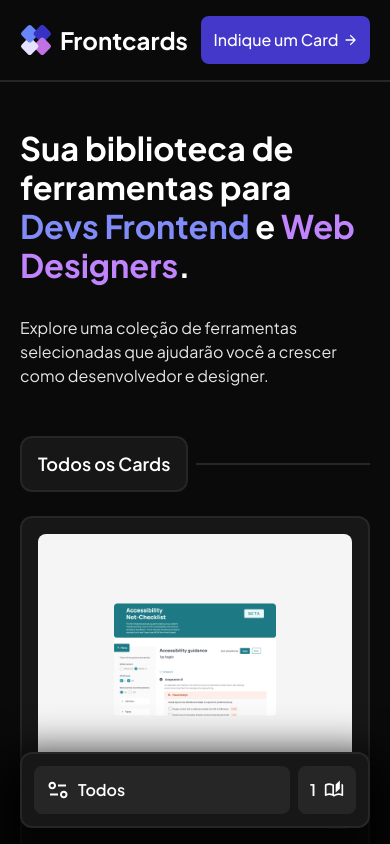
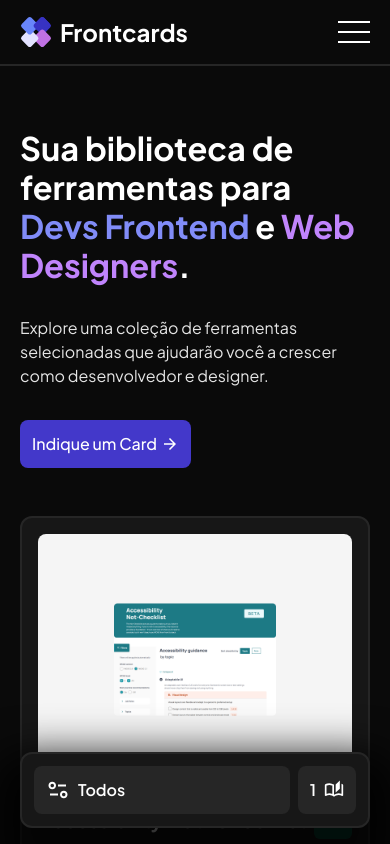
Before and after one commit to SnayderRodrigues/frontcards, a React (Vite) app: page / in a window 390 px wide. Shown: the top 844 px of the page. Built offline with nearby package versions, Linux system fonts and the light colour scheme.

Commit message:
update: Header.jsx styles and responsiveness, fix Card.jsx favorite button size and add Hero.jsx CTA button for mobile screens

```diff
--- a/src/app/resources/Page.jsx
+++ b/src/app/resources/Page.jsx
@@ -33,44 +33,9 @@ const FeaturedTools = () => {
     setSearchParams(params);
   }, [selectedCategory, currentPage, setSearchParams]);
 
-  const categoryTitles = {
-    Todos: "Todos os Cards",
-    Frontend: "Ferramentas para Frontend",
-    Design: "Ferramentas de Design",
-    Aprendizado: "Recursos de Aprendizado",
-    Criadores: "Criadores de Conteúdo",
-  };
 
   return (
     <section className="wrapper">
-      <div className="flex md:hidden items-center gap-2 mb-6">
-        <h2
-          className={`shrink-0 w-fit text-lg xsm:text-xl font-semibold ${
-            selectedCategory === "Todos"
-              ? "bg-neutral-900 border-neutral-800"
-              : ""
-          } ${
-            selectedCategory === "Frontend"
-              ? "bg-indigo-700 border-indigo-700"
-              : ""
-          } ${
-            selectedCategory === "Design"
-              ? "bg-purple-600 border-purple-600"
-              : ""
-          } ${
-            selectedCategory === "Aprendizado"
-              ? "bg-emerald-600 border-emerald-600"
-              : ""
-          } ${
-            selectedCategory === "Criadores"
-              ? "bg-rose-600 border-rose-600"
-              : ""
-          } px-4 py-3 border-2 rounded-xl`}
-        >
-          {categoryTitles[selectedCategory]}
-        </h2>
-        <div className="w-full h-[2px] bg-neutral-800"></div>
-      </div>
       <Filter
         totalPages={totalPages}
         currentPage={currentPage}
--- a/src/components/Button.jsx
+++ b/src/components/Button.jsx
@@ -5,7 +5,7 @@ const Button = ({ text, href }) => {
     <a
       href={href}
       target="_blank"
-      className="w-fit flex items-center gap-1 text-base sm:text-lg lg:text-xl font-medium bg-indigo-700 px-3 py-3 xsm:px-4 xsm:py-3 md:px-6 md:py-4 rounded-lg hover:bg-indigo-800 transition-colors cursor-pointer"
+      className="w-fit flex items-center gap-1 text-base sm:text-lg lg:text-xl font-medium bg-indigo-700 px-3 xsm:px-4 lg:px-6 py-3 xsm:py-3 md:py-[14px] lg:py-4 rounded-lg hover:bg-indigo-800 transition-colors cursor-pointer"
     >
       <span className="shrink-0 xsm:mb-[2px]">{text}</span>
       <svg
--- a/src/components/Card.jsx
+++ b/src/components/Card.jsx
@@ -24,7 +24,7 @@ const Card = ({ tool }) => {
       </div>
       <div className="flex-1 flex flex-col gap-4">
         <div className="flex items-start justify-between gap-2">
-          <span className="text-xl md:text-2xl font-bold">{tool.title}</span>
+          <span className="text-xl md:text-2xl font-bold mt-[5px] md:mt-0">{tool.title}</span>
           <button
             className={`w-fit flex items-center justify-center text-sm font-semibold text-white ${
               tool.category === "Frontend"
@@ -42,7 +42,7 @@ const Card = ({ tool }) => {
               tool.category === "Criadores"
                 ? "bg-rose-900 hover:bg-rose-600"
                 : ""
-            } p-[5px] md:p-[7px] rounded-md transition-colors`}
+            } p-[10px] md:px-2 md:py-[7px] rounded-md transition-colors`}
             onClick={handleFavoriteClick}
           >
             {tool.isFavorite ? (
@@ -86,26 +86,6 @@ const Card = ({ tool }) => {
           <span className="mb-[2px]">{tool.category}</span>
         </div>
       </div>
-      {/* <div
-        className={`hidden md:flex items-center gap-1 absolute top-[18px] right-[18px] z-10 text-sm font-semibold ${
-          tool.category === "Frontend" ? "bg-indigo-700" : ""
-        } ${tool.category === "Design" ? "bg-purple-600" : ""} ${
-          tool.category === "Aprendizado" ? "bg-emerald-600" : ""
-        } ${
-          tool.category === "Criadores" ? "bg-rose-600" : ""
-        } px-3 py-2 rounded-md opacity-0 transition-opacity group-hover:opacity-100`}
-      >
-        <span className="mb-[2px]">Saiba mais</span>
-        <svg
-          xmlns="http://www.w3.org/2000/svg"
-          width="16px"
-          height="16px"
-          viewBox="0 -960 960 960"
-          fill="#fff"
-        >
-          <path d="M647-440H160v-80h487L423-744l57-56 320 320-320 320-57-56 224-224Z" />
-        </svg>
-      </div> */}
     </div>
   );
 };
--- a/src/components/Filter.jsx
+++ b/src/components/Filter.jsx
@@ -114,7 +114,7 @@ const Filter = ({
           {categories.map((category) => (
             <li
               key={category}
-              className={`flex items-center gap-2 p-3 rounded-lg cursor-pointer transition-colors ${
+              className={`flex items-center gap-2 p-3 rounded-lg cursor-pointer transition-colors duration-300 ${
                 selectedCategory === category && selectedCategory === "Todos"
                   ? "bg-neutral-800"
                   : ""
--- a/src/components/Header.jsx
+++ b/src/components/Header.jsx
@@ -15,29 +15,37 @@ const Header = () => {
             Frontcards
           </div>
         </a>
-        <div className="flex items-center gap-2 lg:gap-4 sm:text-lg lg:text-xl font-medium">
+        <button className="aspect-square w-8 xsm:w-10 relative flex flex-col items-center justify-center gap-2 md:hidden">
+          <div className="w-full h-[2px] bg-white"></div>
+          <div className="w-full h-[2px] bg-white"></div>
+          <div className="w-full h-[2px] bg-white"></div>
+        </button>
+        <div className="hidden md:flex items-center gap-2 lg:gap-4 sm:text-lg lg:text-xl font-medium">
           <Link
             to="/"
-            className="hidden md:block px-3 py-2 rounded-lg hover:bg-neutral-800 transition-colors"
+            className="p-2 lg:px-3 lg:py-2 rounded-lg hover:bg-neutral-800 transition-colors"
             onClick={scrollToTop}
           >
             Início
           </Link>
           <Link
             to="/favorites"
-            className="hidden md:block px-3 py-2 rounded-lg hover:bg-neutral-800 transition-colors"
+            className="p-2 lg:px-3 lg:py-2 rounded-lg hover:bg-neutral-800 transition-colors"
             onClick={scrollToTop}
           >
             Favoritos
           </Link>
           <Link
             to="/about"
-            className="hidden md:block px-3 py-2 mr-3 rounded-lg hover:bg-neutral-800 transition-colors"
+            className="p-2 lg:px-3 lg:py-2 mr-2 lg:mr-3 rounded-lg hover:bg-neutral-800 transition-colors"
             onClick={scrollToTop}
           >
             Sobre
           </Link>
-          <Button text="Indique um Card" href="https://forms.gle/Rh2qCEwa7H3DAUQ26" />
+          <Button
+            text="Indique um Card"
+            href="https://forms.gle/Rh2qCEwa7H3DAUQ26"
+          />
         </div>
       </nav>
     </header>
--- a/src/components/Hero.jsx
+++ b/src/components/Hero.jsx
@@ -14,6 +14,23 @@ const Hero = () => {
             Explore uma coleção de ferramentas selecionadas que ajudarão você a
             crescer como desenvolvedor e designer.
           </p>
+          <a
+            href="https://forms.gle/Rh2qCEwa7H3DAUQ26"
+            target="_blank"
+            className="w-fit md:hidden flex items-center gap-1 text-base sm:text-lg font-medium bg-indigo-700 px-3 xsm:px-4 py-3 xsm:py-3 rounded-lg mt-8 transition-colors cursor-pointer"
+          >
+            <span className="shrink-0 xsm:mb-[2px]">Indique um Card</span>
+            <svg
+              xmlns="http://www.w3.org/2000/svg"
+              width="24px"
+              height="24px"
+              viewBox="0 -960 960 960"
+              fill="#fff"
+              className="w-[18px] sm:w-5"
+            >
+              <path d="M647-440H160v-80h487L423-744l57-56 320 320-320 320-57-56 224-224Z" />
+            </svg>
+          </a>
         </div>
       </section>
     </>
```
